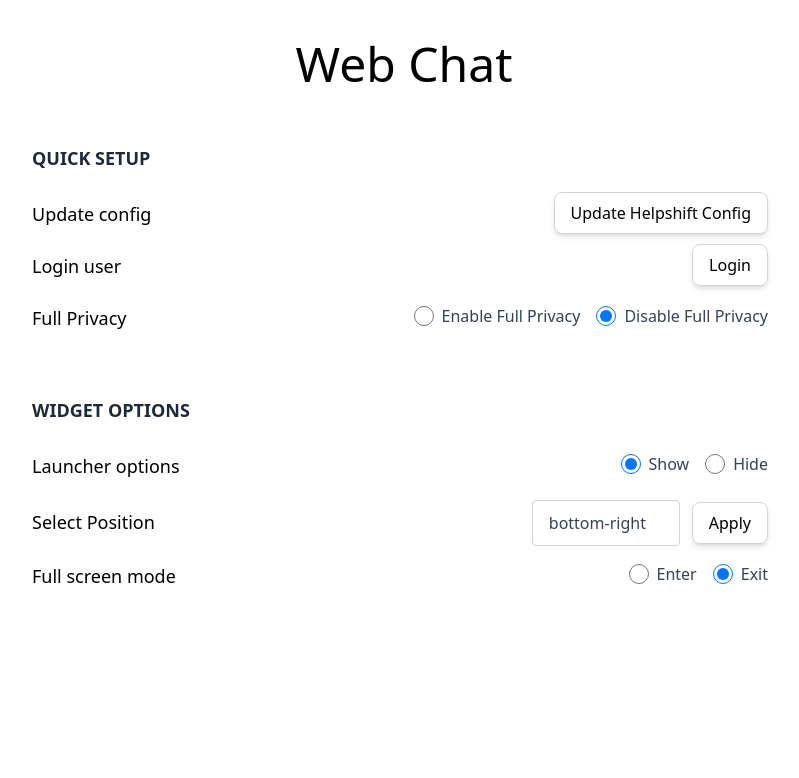
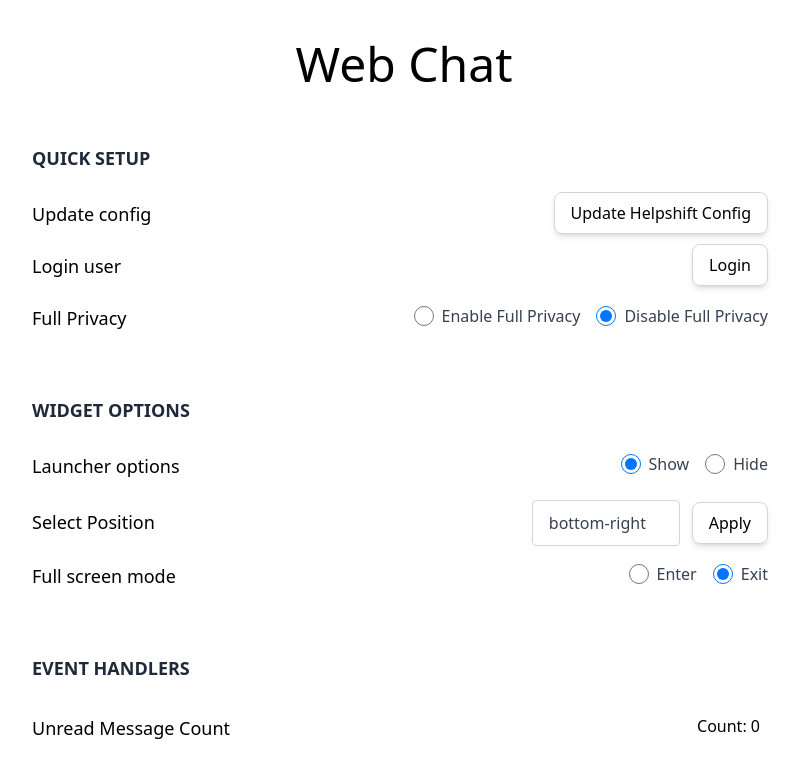
Before and after one commit to helpshift/helpshift-webchat-examples, an Angular app in the folder angular/: page / in a window 1280 px wide. Shown: the top 778 px of the page, without its empty margins (0-799 px from the left). Built offline with nearby package versions, Linux system fonts and the light colour scheme; no server answers.

Commit message:
Add unread message count event when the component mounts

```diff
--- a/angular/src/app/app.component.html
+++ b/angular/src/app/app.component.html
@@ -136,5 +136,13 @@
     </div>
   </div>
 
-  <div></div>
+  <div class="w-full border-gray-300 mt-12 rounded-lg">
+    <h3 class="py-2 pl-3 text-lg rounded-t-lg font-bold uppercase text-gray-800">Event handlers</h3>
+    <div class="m-3">
+        <div class="mt-4 flex justify-between">
+            <h3 class="text-lg py-2">Unread Message Count</h3>
+            <div class="mr-2 p-2">Count: {{unreadMessageCount}}</div>
+          </div>
+    </div>
+  </div>
 </main>
--- a/angular/src/app/app.component.ts
+++ b/angular/src/app/app.component.ts
@@ -1,4 +1,4 @@
-import { Component, Renderer2 } from '@angular/core';
+import { Component, Renderer2, NgZone } from '@angular/core';
 import { RouterOutlet } from '@angular/router';
 import { environment } from '../environments/environment.development';
 
@@ -15,16 +15,37 @@
 export class AppComponent {
   title = 'Web Chat';
 
-  constructor(private renderer: Renderer2) {}
+  constructor(private renderer: Renderer2, private ngZone: NgZone) {}
 
   isLoggedIn: boolean = false;
   selectedPrivacyOption: string = 'disable';
   selectedLauncherOption: string = 'showLauncher';
   position: string = 'bottom-right';
   selectedFullScreenOption: string = 'exitFullScreen';
+  unreadMessageCount: any = 0;
+
+  newUnreadMessagesEventHandler: any;
 
   ngOnInit() {
     this.loadScript();
+    this.newUnreadMessagesEventHandler = (data: any) => {
+      this.ngZone.run(() => {
+        this.unreadMessageCount = data.unreadCount;
+      });
+    };
+    Helpshift(
+      'addEventListener',
+      'newUnreadMessages',
+      this.newUnreadMessagesEventHandler
+    );
+  }
+
+  ngOnDestroy() {
+    Helpshift(
+      'removeEventListener',
+      'newUnreadMessages',
+      this.newUnreadMessagesEventHandler
+    );
   }
 
   private loadScript() {
```
